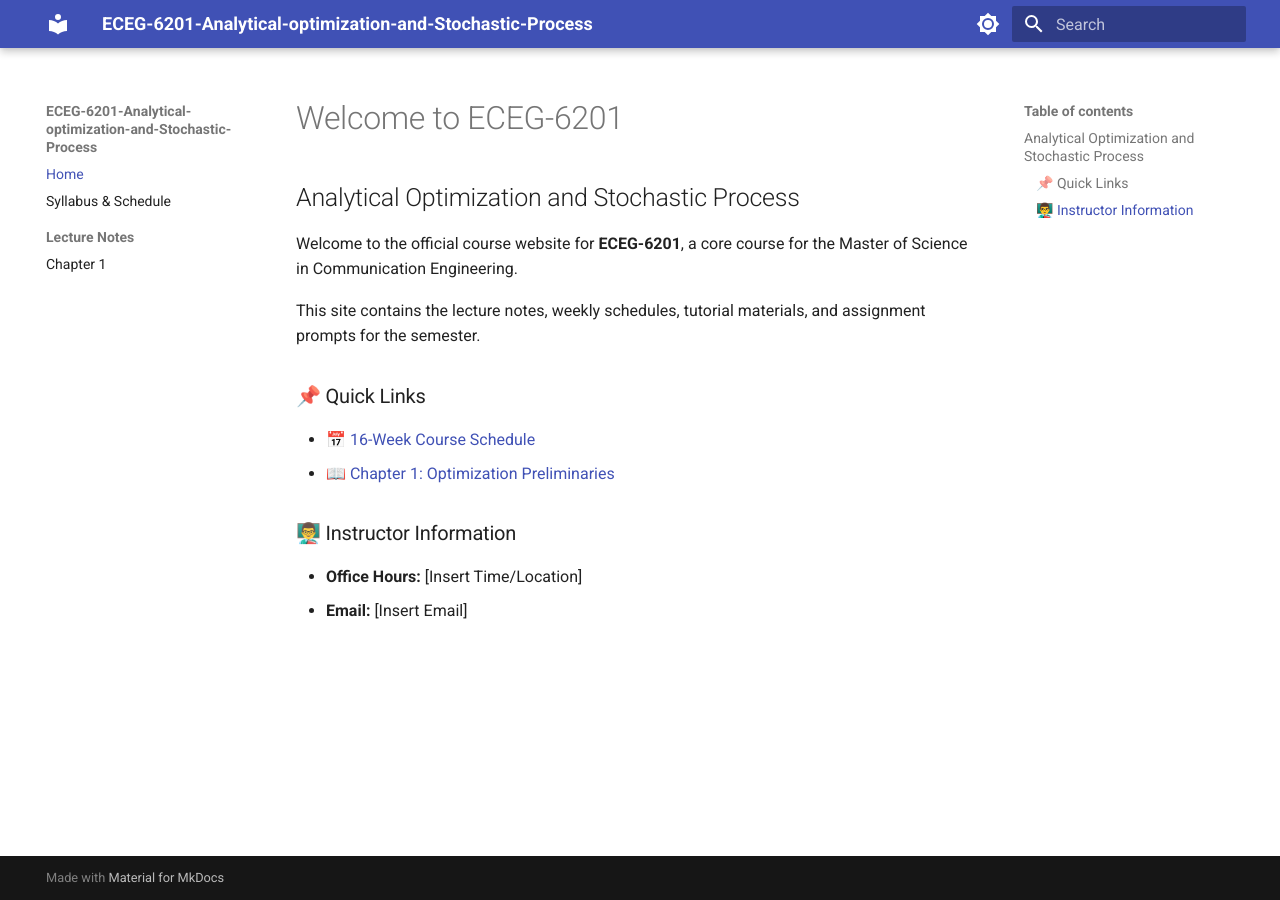
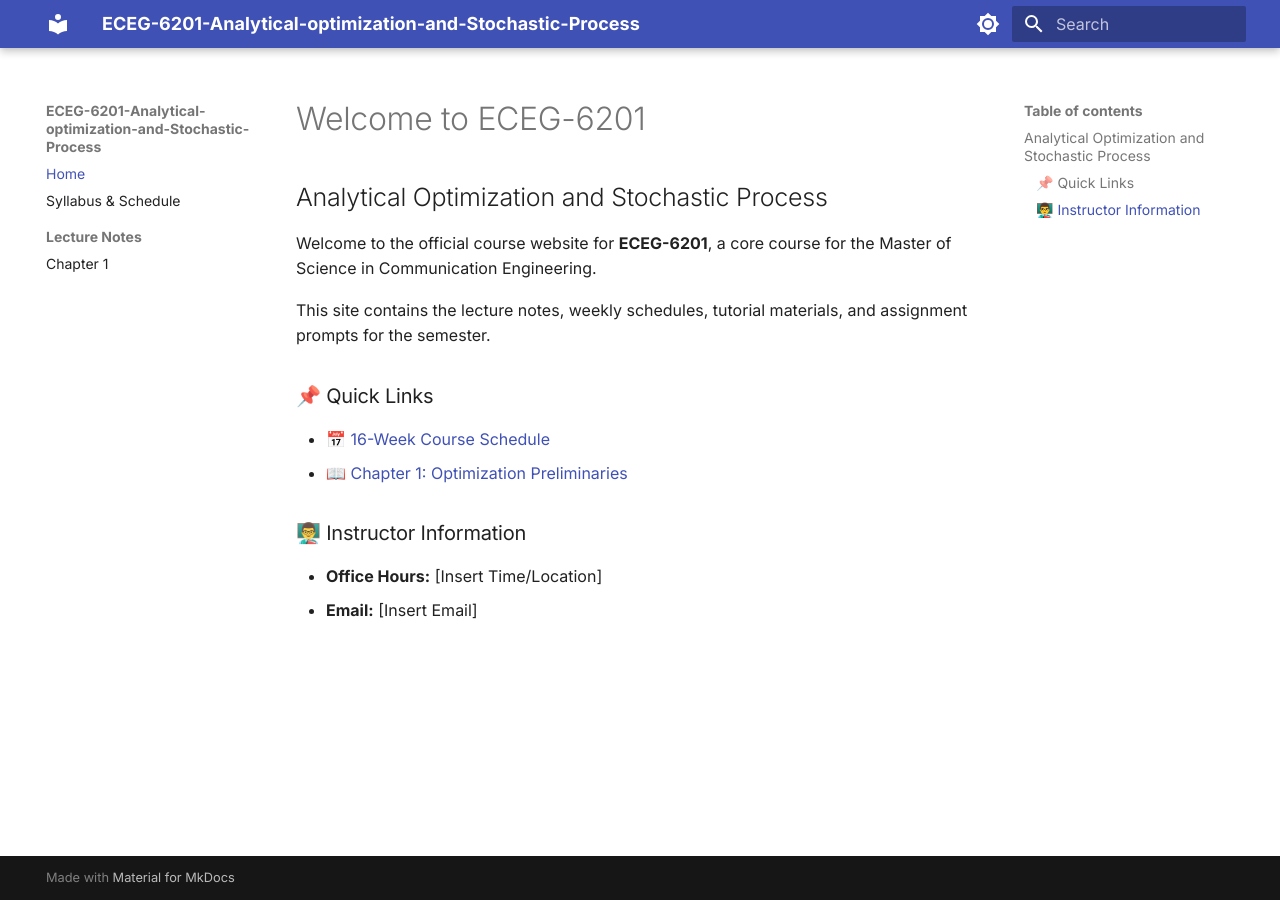
Before and after one commit to Tesfamichael-G/ECEG-6201-Analytical-optimization-and-Stochastic-Process, an MkDocs documentation site: the page built from docs/index.md, in a window 1280 px wide. Built offline with MkDocs 1.6.1 and Material for MkDocs 9.7.7, drawn with Linux system fonts in a browser that asks for light colours.

Commit message:
Update mkdocs.yml

```diff
--- a/mkdocs.yml
+++ b/mkdocs.yml
@@ -4,6 +4,11 @@ site_description: Master of Science in Communication Engineering
 
 theme:
   name: material
+  # ADD THIS FONT SECTION
+  font:
+    text: Inter        # Clean, modern, and highly readable for main text
+    code: JetBrains Mono # Excellent, modern font for Python/MATLAB code blocks
+
   features:
     - navigation.sections
     - navigation.expand
```
